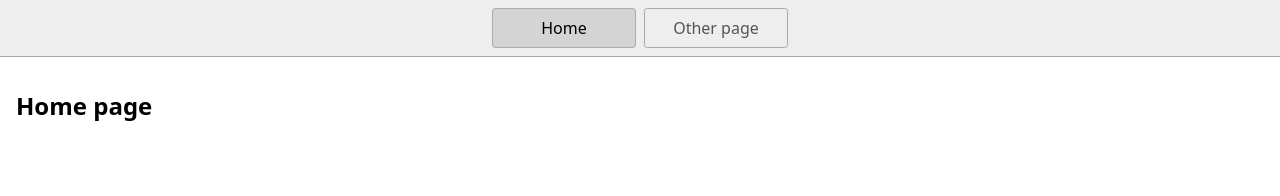
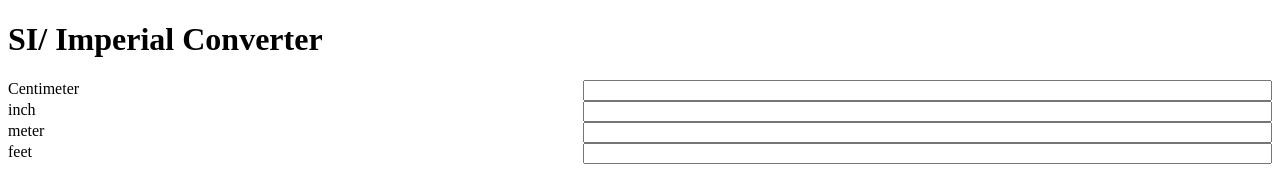
Before and after one commit to adibadi12/unit-converter, a website: page index.html in a window 1280 px wide. Drawn offline with Linux system fonts and the light colour scheme.

Commit message:
add basic styling

```diff
--- a/index.html
+++ b/index.html
@@ -4,20 +4,28 @@
     <title>Home</title>
     <meta charset="UTF-8" />
     <meta name="viewport" content="width=device-width" />
-    <!--
-      Need a visual blank slate?
-      Remove all code in `styles.css`!
-    -->
     <link rel="stylesheet" href="styles.css" />
     <script type="module" src="script.js"></script>
   </head>
   <body>
-    <nav>
-      <a href="/" aria-current="page">Home</a>
-      <a href="/page2.html">Other page</a>
-    </nav>
-    <main>
-      <h1>Home page</h1>
+    <header>
+      <h1>SI/ Imperial Converter</h1>
+    </header>
+    <main class="input-container"
+      <div class="input-field">
+      <label for="">Centimeter</label>
+      <input type="number" id="centimeter">
+
+
+      <label for="">inch</label>
+      <input type="number" id="inch">
+
+      <label for="">meter</label>
+      <input type="number" id="meter">
+
+      <label for="">feet</label>
+      <input type="number" id="feet">
     </main>
+
   </body>
 </html>
--- a/styles.css
+++ b/styles.css
@@ -1,46 +1,9 @@
-* {
-  box-sizing: border-box;
+.input-container {
+   display:grid;
+   grid-template-columns: auto auto;
 }
-
-body {
-  margin: 0;
-  font-family: system-ui, sans-serif;
-  color: black;
-  background-color: white;
+.input-field{
+display:flex;
+flex-direction: column;
+align-items: center;
 }
-
-nav {
-  display: flex;
-  flex-wrap: wrap;
-  align-items: center;
-  justify-content: center;
-  padding: 0.5rem;
-  gap: 0.5rem;
-  border-bottom: solid 1px #aaa;
-  background-color: #eee;
-}
-
-nav a {
-  display: inline-block;
-  min-width: 9rem;
-  padding: 0.5rem;
-  border-radius: 0.2rem;
-  border: solid 1px #aaa;
-  text-align: center;
-  text-decoration: none;
-  color: #555;
-}
-
-nav a[aria-current='page'] {
-  color: #000;
-  background-color: #d4d4d4;
-}
-
-main {
-  padding: 1rem;
-}
-
-h1 {
-  font-weight: bold;
-  font-size: 1.5rem;
-}
```
Also changed, not shown: 1 other file.
